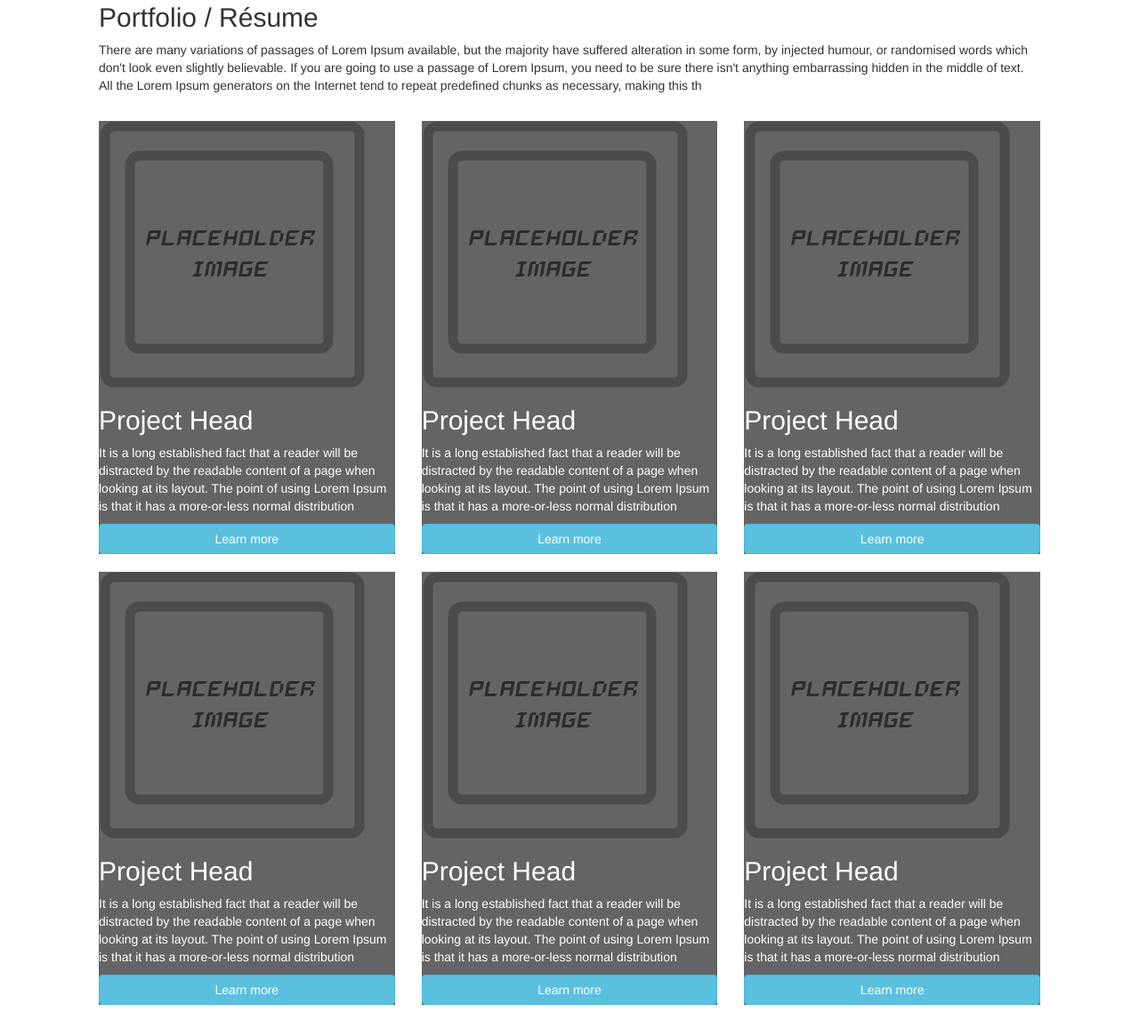
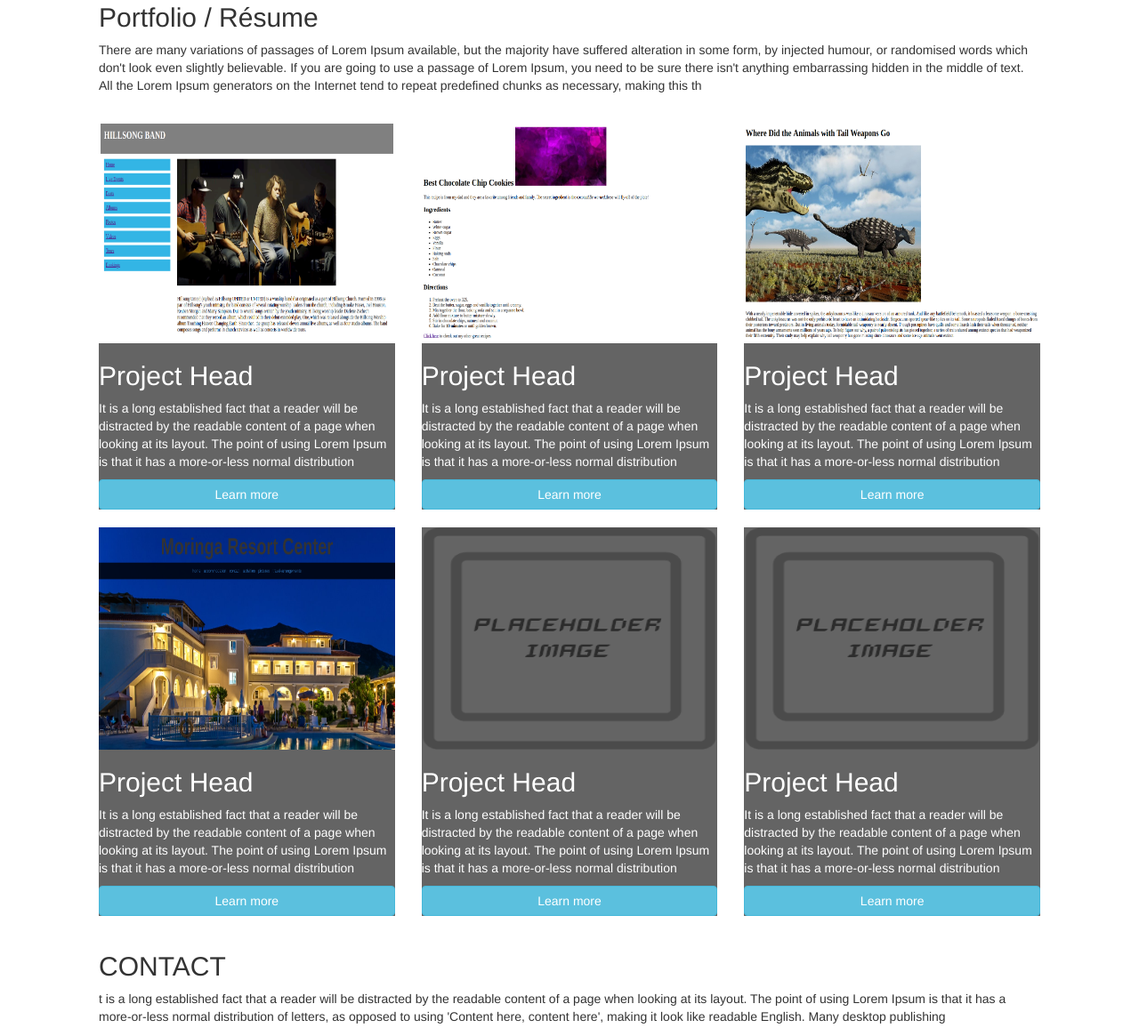
Before and after one commit to olamijinadebayo/olamijinadebayo, a plain HTML site: page index.html in a window 1280 px wide. Shown: the part 1012-2168 px from the top of the page at 89% size. Drawn offline with Linux system fonts and the light colour scheme.

Commit message:
this will add images and resize them in the card section

```diff
--- a/css/style.css
+++ b/css/style.css
@@ -47,10 +47,20 @@ html,body{
   background-color: rgb(79,79,79);
   font-size: 115%;
 }
-.card-top img{
-
+.bar-text{
+  text-align: left;
+  padding-left: 10px;
+}
+.img-responsive{
+  height: 250px;
+  width: 100%;
 
 }
+.card-top{
+  width: 100%;
+
+}
+
 .card{
 
   background: rgb(100,100,100);
--- a/index.html
+++ b/index.html
@@ -112,7 +112,7 @@
             <div class="col-md-4">
               <div class="card">
                 <div class="card-top">
-                  <img src="images/placeholder.png" alt="project snapshot">
+                  <img class="img-responsive" src="images/band-site.png" alt="project snapshot">
                 </div>
                 <div class="card-block">
                   <h2>Project Head</h2>
@@ -130,7 +130,7 @@
             <div class="col-md-4">
               <div class="card">
                 <div class="card-top">
-                  <img src="images/placeholder.png" alt="project snapshot">
+                  <img class="img-responsive" src="images/cookie-recipe.png" alt="project snapshot">
                 </div>
                 <div class="card-block">
                   <h2>Project Head</h2>
@@ -148,7 +148,7 @@
             <div class="col-md-4">
               <div class="card">
                 <div class="card-top">
-                  <img src="images/placeholder.png" alt="project snapshot">
+                  <img class="img-responsive" src="images/pet-website.png" alt="project snapshot">
                 </div>
                 <div class="card-block">
                   <h2>Project Head</h2>
@@ -168,7 +168,7 @@
             <div class="col-md-4">
               <div class="card">
                 <div class="card-top">
-                  <img src="images/placeholder.png" alt="project snapshot">
+                  <img class="img-responsive" src="images/resort-website.png" alt="project snapshot">
                 </div>
                 <div class="card-block">
                   <h2>Project Head</h2>
@@ -186,7 +186,7 @@
             <div class="col-md-4">
               <div class="card">
                 <div class="card-top">
-                  <img src="images/placeholder.png" alt="project snapshot">
+                  <img class="img-responsive" src="images/placeholder.png" alt="project snapshot">
                 </div>
                 <div class="card-block">
                   <h2>Project Head</h2>
@@ -204,7 +204,7 @@
             <div class="col-md-4">
               <div class="card">
                 <div class="card-top">
-                  <img src="images/placeholder.png" alt="project snapshot">
+                  <img class="img-responsive" src="images/placeholder.png" alt="project snapshot">
                 </div>
                 <div class="card-block">
                   <h2>Project Head</h2>
@@ -258,7 +258,7 @@
 
           <form class="form-horizontal" action="index.html" method="post">
             <button type="submit" class="btn btn-primary pull-right" name="submit">
-              S</i>
+              Submit</S></i>
             </button>
           </form>
         </div>
```
Also changed, not shown: images/band-site.png (added), images/cookie-recipe.png (added), images/pet-website.png (added), images/resort-website.png (added).
